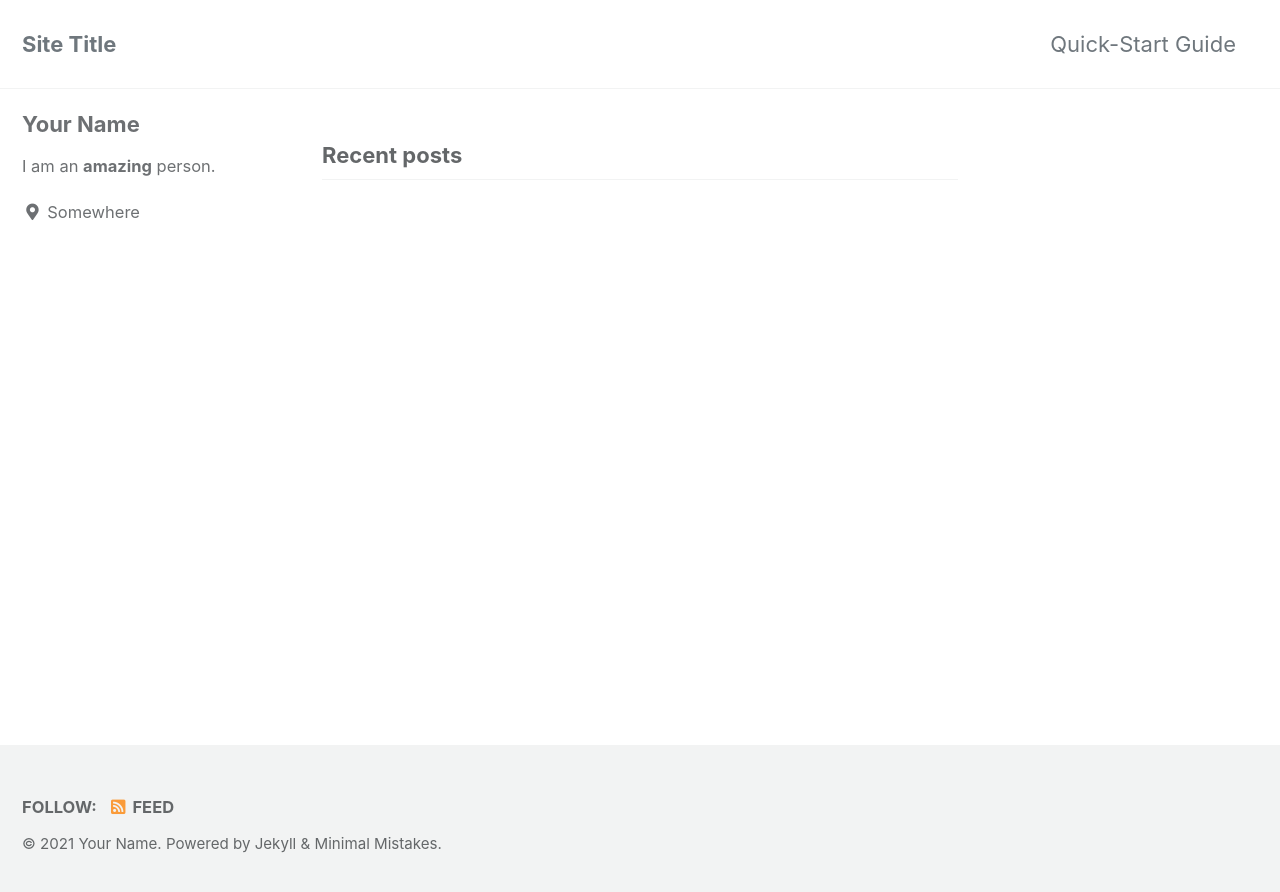
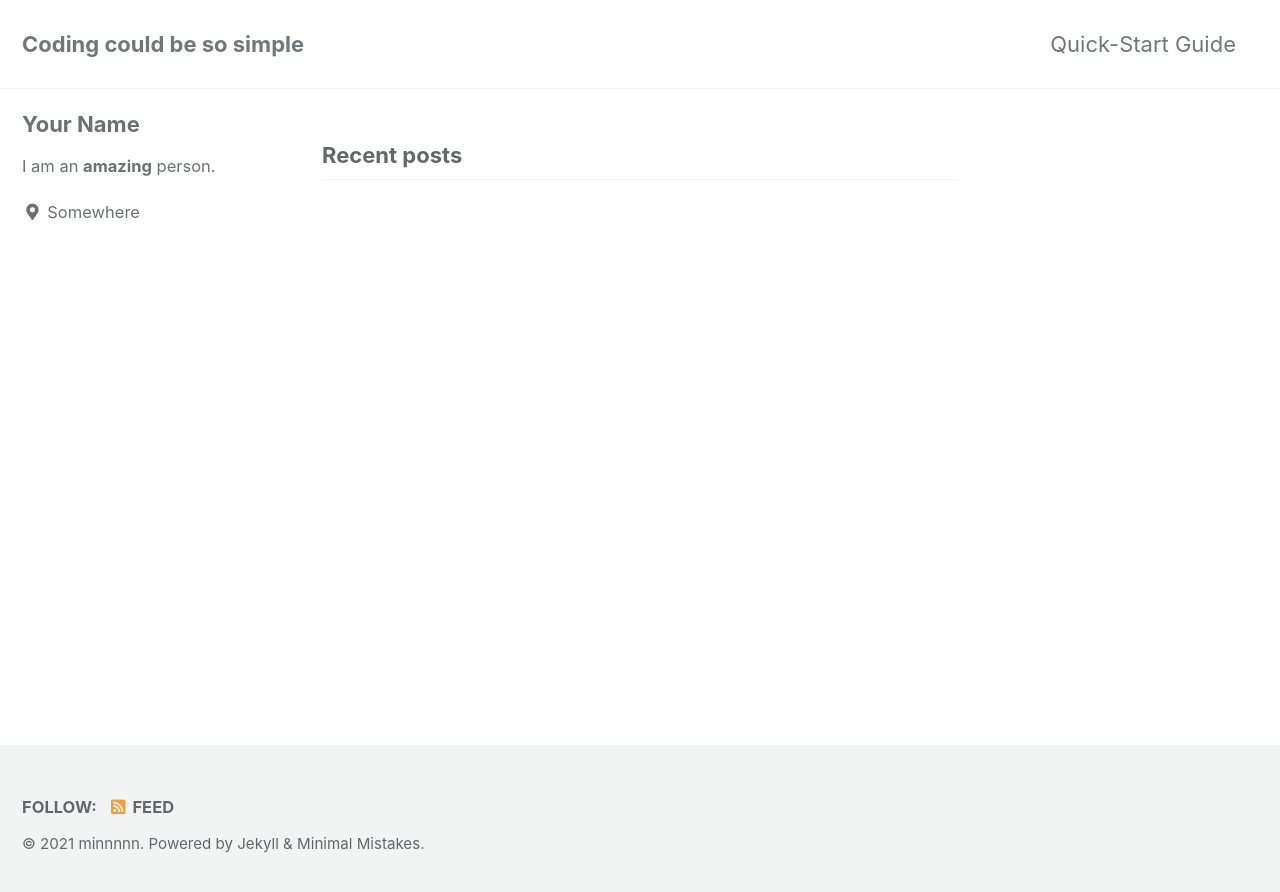
Before and after one commit to sunmin21/sunmin21-sunmin21.github.io, a Jekyll site: the page built from index.html, in a window 1280 px wide. Shown: the top 892 px of the page. Built offline with Jekyll 4.4.1, drawn with Linux system fonts in a browser that asks for light colours; cached includes are drawn as plain includes; the list of posts is cut into pages by our own code.

Commit message:
first posting, change _config

```diff
--- a/_config.yml
+++ b/_config.yml
@@ -16,13 +16,13 @@ minimal_mistakes_skin    : "default" # "air", "aqua", "contrast", "dark", "dirt"
 
 # Site Settings
 locale                   : "en-US"
-title                    : "Site Title"
+title                    : "Coding could be so simple"
 title_separator          : "-"
 subtitle                 : # site tagline that appears below site title in masthead
-name                     : "Your Name"
+name                     : "minnnnn"
 description              : "An amazing website."
-url                      : # the base hostname & protocol for your site e.g. "https://mmistakes.github.io"
-baseurl                  : # the subpath of your site, e.g. "/blog"
+url                      : "https://sunmin21.github.io/" # the base hostname & protocol for your site e.g. "https://mmistakes.github.io"
+baseurl                  : " " # the subpath of your site, e.g. "/blog"
 repository               : # GitHub username/repo-name e.g. "mmistakes/minimal-mistakes"
 teaser                   : # path of fallback teaser image, e.g. "/assets/images/500x300.png"
 logo                     : # path of logo image to display in the masthead, e.g. "/assets/images/88x88.png"
```
Also changed, not shown: 2 other files.
